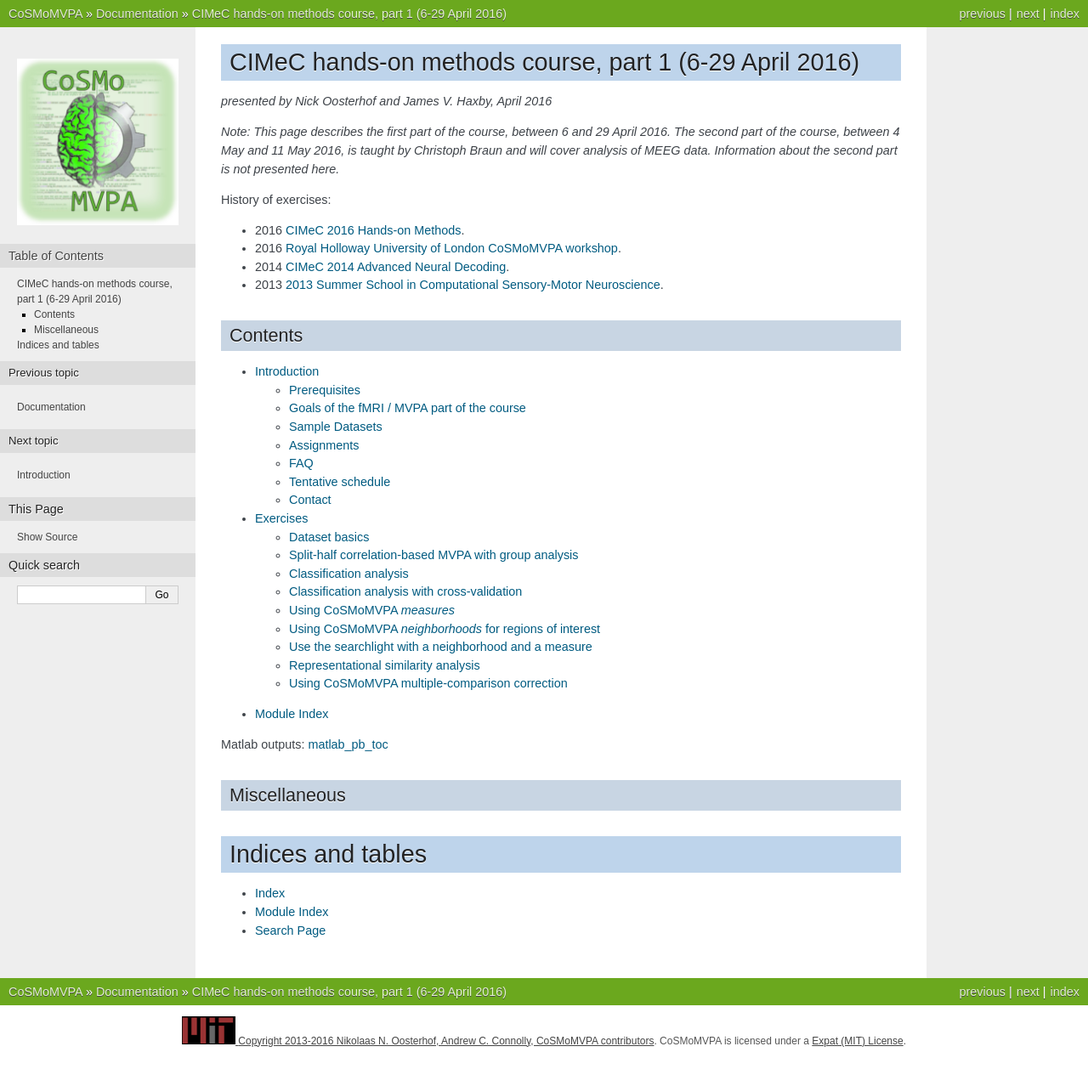
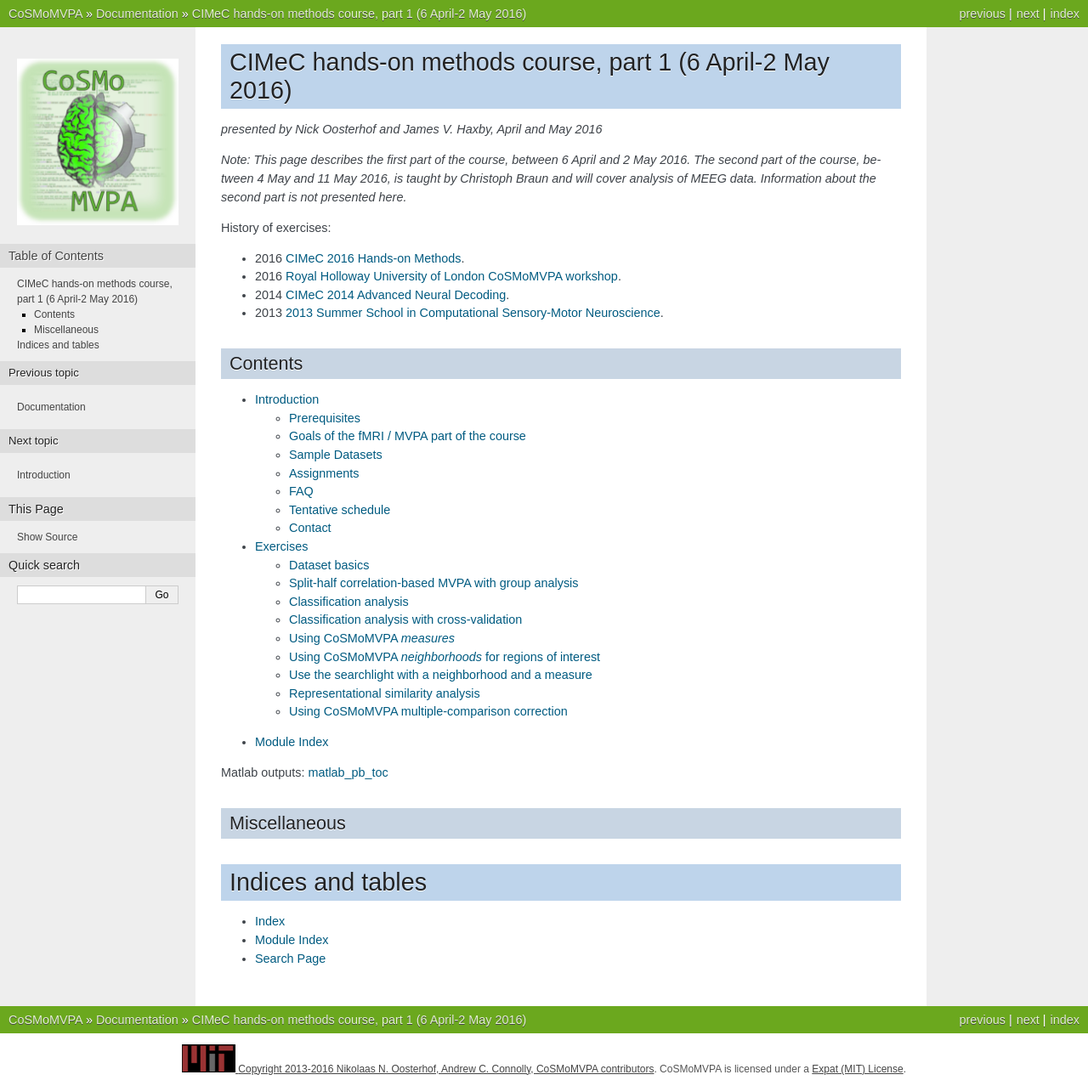
Before and after one commit to CoSMoMVPA/CoSMoMVPA, a Sphinx documentation site: the page built from doc/source/cimec2016.rst, in a window 1280 px wide. Shown: the whole page at 85% size. Built offline with Sphinx 7.4.7, drawn with Linux system fonts in a browser that asks for light colours; pages that are not in the unit, such as notebooks, are missing from menus; before the commit the page ends 1245 px from its top, so only the background shows below that.

Commit message:
WEB+EXC: update header for exercises with updated end-date for the class

```diff
--- a/doc/source/cimec2016.rst
+++ b/doc/source/cimec2016.rst
@@ -3,12 +3,12 @@
 
 .. _cimec2016:
 
-CIMeC hands-on methods course, part 1 (6-29 April 2016)
+CIMeC hands-on methods course, part 1 (6 April-2 May 2016)
 =======================================================
 
-*presented by Nick Oosterhof and James V. Haxby, April 2016*
+*presented by Nick Oosterhof and James V. Haxby, April and May 2016*
 
-*Note: This page describes the first part of the course, between 6 and 29 April 2016. The second part of the course, between 4 May and 11 May 2016, is taught by Christoph Braun and will cover analysis of MEEG data. Information about the second part is not presented here.*
+*Note: This page describes the first part of the course, between 6 April and 2 May 2016. The second part of the course, between 4 May and 11 May 2016, is taught by Christoph Braun and will cover analysis of MEEG data. Information about the second part is not presented here.*
 
 .. include:: all_exercises_ever_toc.txt
 
--- a/doc/source/cimec2016_ex_toc.rst
+++ b/doc/source/cimec2016_ex_toc.rst
@@ -4,7 +4,7 @@
 .. _cimec2016_ex_toc:
 .. _ex_toc:
 
-*Note: This page describes the first part of the course, between 6 and 29 April 2016. The second part of the course, between 4 May and 11 May 2016, is taught by Christoph Braun and will cover analysis of MEEG data. Information about the second part is not presented here.*
+*Note: This page describes the first part of the course, between 6 April and 2 May 2016. The second part of the course, between 4 May and 11 May 2016, is taught by Christoph Braun and will cover analysis of MEEG data. Information about the second part is not presented here.*
 
 Exercises
 =========
--- a/doc/source/cimec2016_intro.rst
+++ b/doc/source/cimec2016_intro.rst
@@ -3,8 +3,7 @@
 
 .. intro
 
-*Note: This page describes the first part of the course, between 6 and 29 April 2016. The second part of the course, between 4 May and 11 May 2016, is taught by Christoph Braun and will cover analysis of MEEG data. Information about the second part is not presented here.*
-
+*Note: This page describes the first part of the course, between 6 April and 2 May 2016. The second part of the course, between 4 May and 11 May 2016, is taught by Christoph Braun and will cover analysis of MEEG data. Information about the second part is not presented here.*
 
 Introduction
 ============
```
